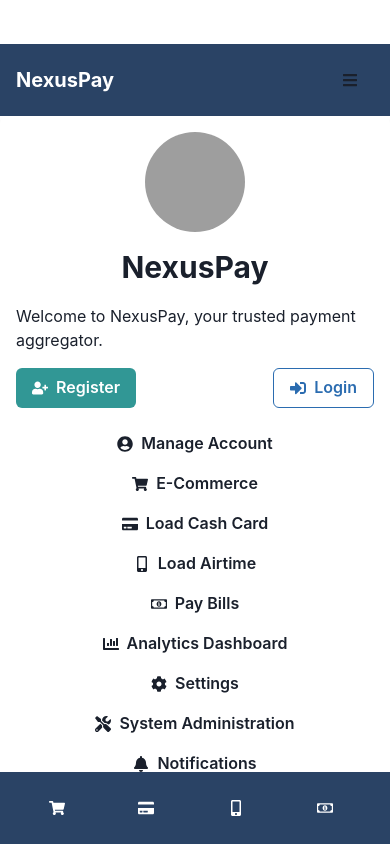
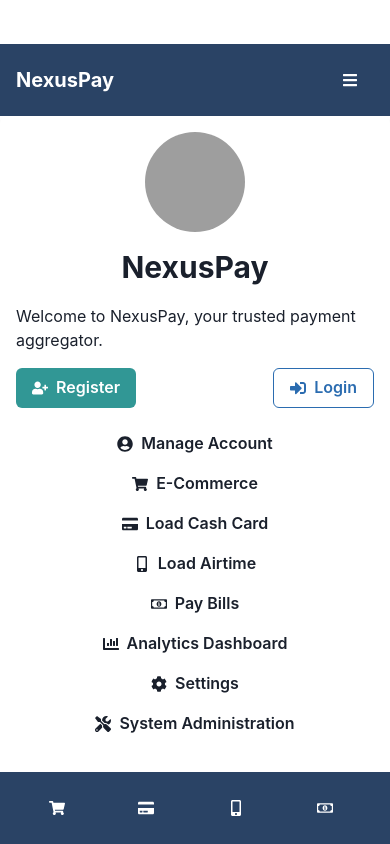
Before and after one commit to GPT-Engineer-App/nexuspay-aggregator, a React (Vite) app: page / in a window 390 px wide. Built offline with nearby package versions, Linux system fonts and the light colour scheme; grey boxes are pictures that could not be loaded.

Commit message:
Updated the color of the hamburger menu and notifications icon to white in the Index page.
Prompt:  The notifications icon and change thehamburgermenu inwhite also

```diff
--- a/src/pages/Index.jsx
+++ b/src/pages/Index.jsx
@@ -21,7 +21,7 @@ const Index = () => {
     <Flex direction="column" align="center" justify="center" h="100vh">
       <Flex bg="blue.800" w="full" p={4} color="white" align="center" justify="space-between">
         <Heading size="md">NexusPay</Heading>
-        <Button onClick={onOpen} variant="ghost">
+        <Button onClick={onOpen} variant="ghost" color="white">
           <FaBars />
         </Button>
       </Flex>
@@ -121,7 +121,7 @@ const Index = () => {
             </Button>
           </Link>
           <Link href="#" style={{ textDecoration: "none" }}>
-            <Button leftIcon={<FaBell />} w="full" justifyContent="start" variant="ghost">
+            <Button leftIcon={<FaBell />} w="full" justifyContent="start" variant="ghost" color="white">
               Notifications
             </Button>
           </Link>
```
